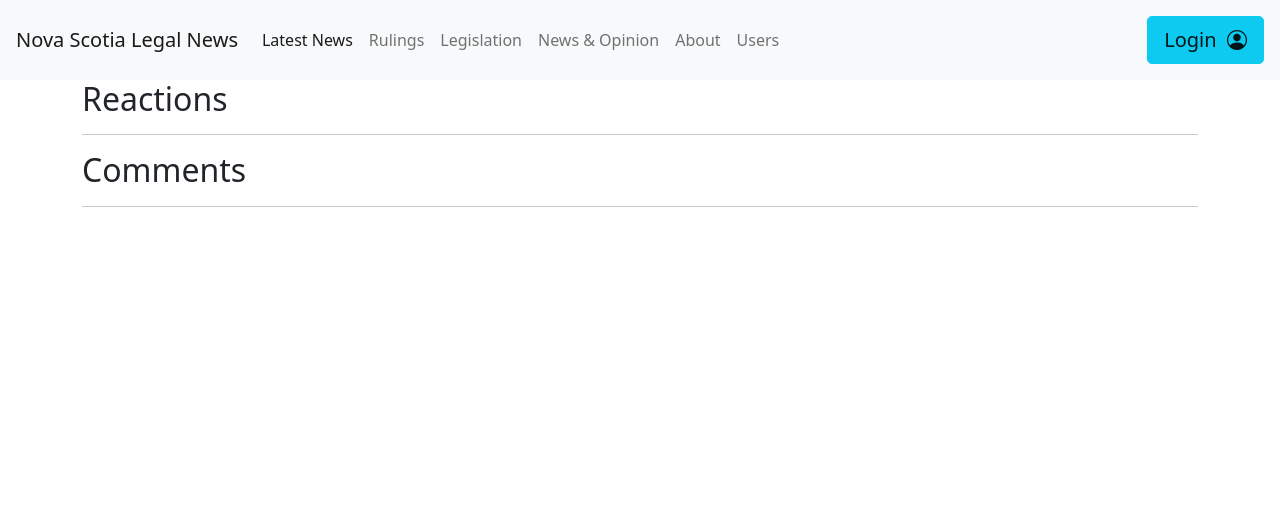
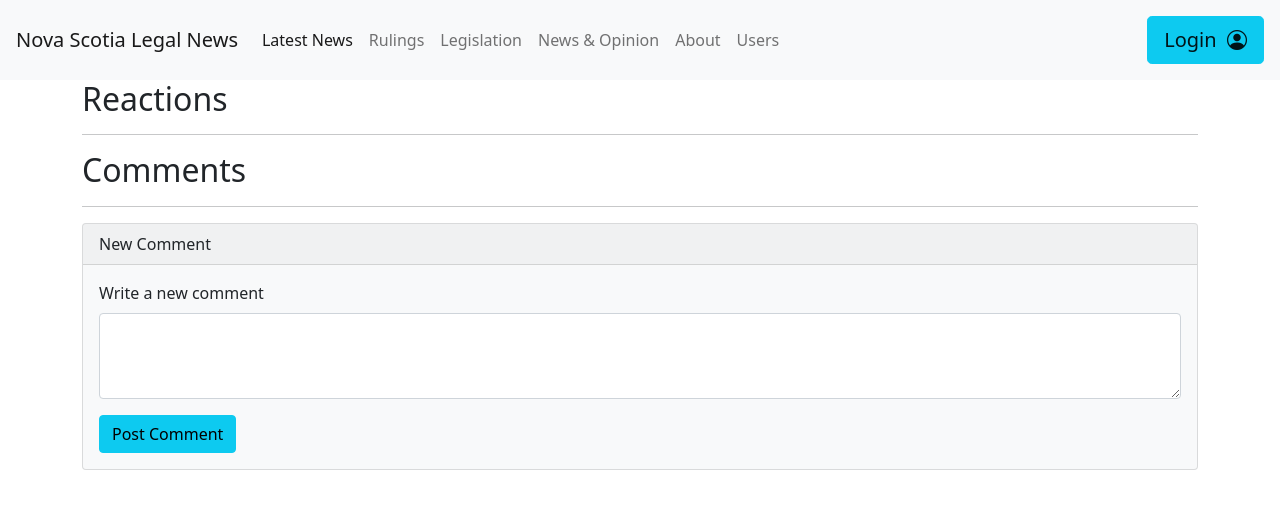
Before and after one commit to LiamOsler/NewsWebsite, a PHP site: page /article.php?articleID=1 in a window 1280 px wide. Shown: the top 509 px of the page. Run offline with PHP 8.4, Linux system fonts and the light colour scheme; data that the repository does not hold is empty; some libraries are stand-ins or nearby versions.

Commit message:
Added new comment feature in article display and associated script file

```diff
--- a/website/inc/components/articledisplay.php
+++ b/website/inc/components/articledisplay.php
@@ -23,6 +23,29 @@ foreach($result as $article){
 <hr>
 
 <?php
+  // If the user is logged in, display form for submitting comments
+  //if(isset($_SESSION["userID"])) {
+    /* OPTION TO FILL IN THE LOGGED IN USER'S ID AS THE CARD HEADER TO MATCH OTHER COMMENTS */
+?>
+  <div class="card bg-light mb-3">
+  <div class="card-header">New Comment</a></div>
+  <div class="card-body">
+    <form action="postcomment.php" method="POST">
+      <div class="mb-3">
+        <label for="new-comment-text" class="form-label">Write a new comment</label>
+        <textarea class="form-control" rows="3" name="new-comment-text" id="new-comment-text" required></textarea>
+      </div>
+      <input type="text" name="comment-article-id" id="comment-article-id" value="<?php echo $articleID; ?>" hidden>
+      <button class="btn btn-info" type="submit" value="post-comment" action="postcomment.php" method="POST">Post Comment</button>
+    </form>
+  </div>
+</div>
+
+<?php
+  // Close if statement checking for user login status
+  //}
+
+  // Display comments regardless of login status
   $querySQL = "   SELECT commentID, commentText, userName, users.userID as commenterID FROM articleComments
                   JOIN articles ON articleComments.articleID = articles.articleID
                   JOIN users ON articleComments.userID = users.userID
```
Also changed, not shown: website/inc/components/postcomment.php (added, +43 -0 lines). Lines whose indentation alone changed are shown as unchanged.
